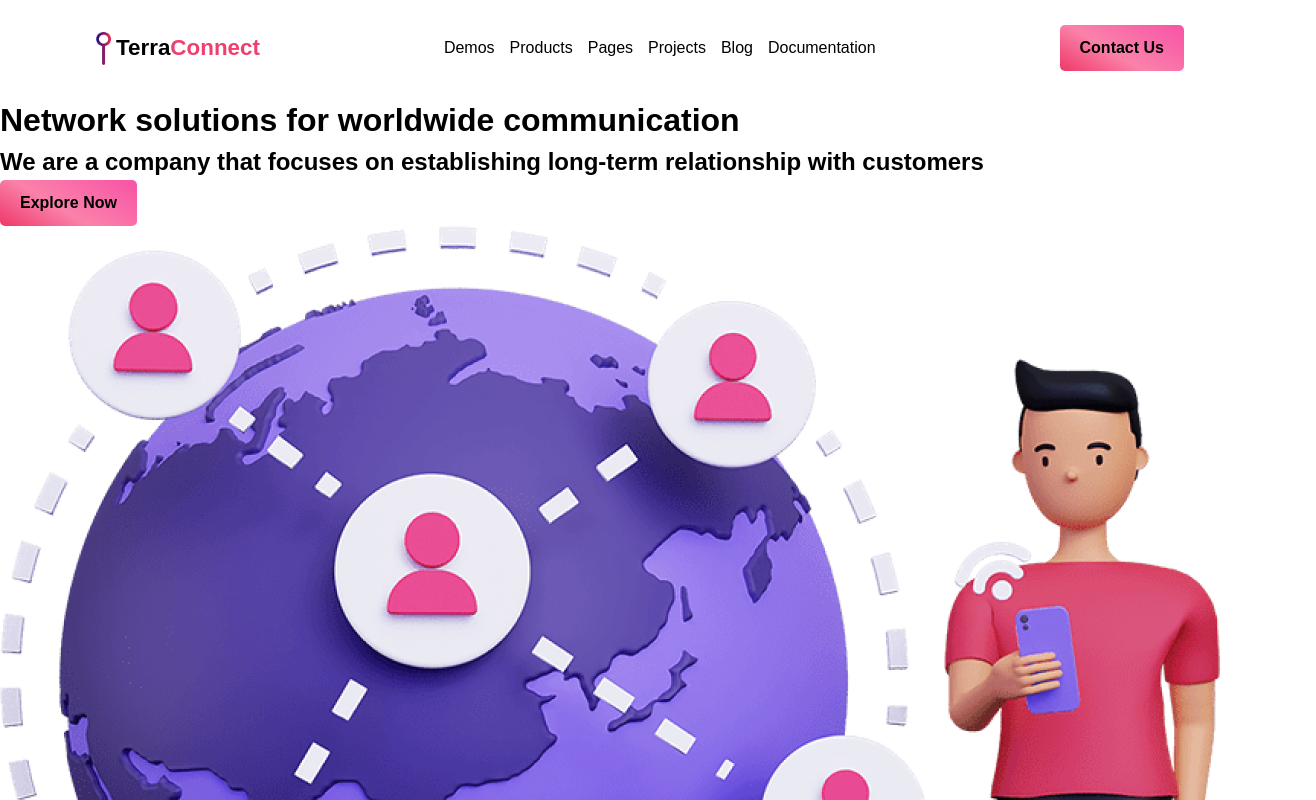
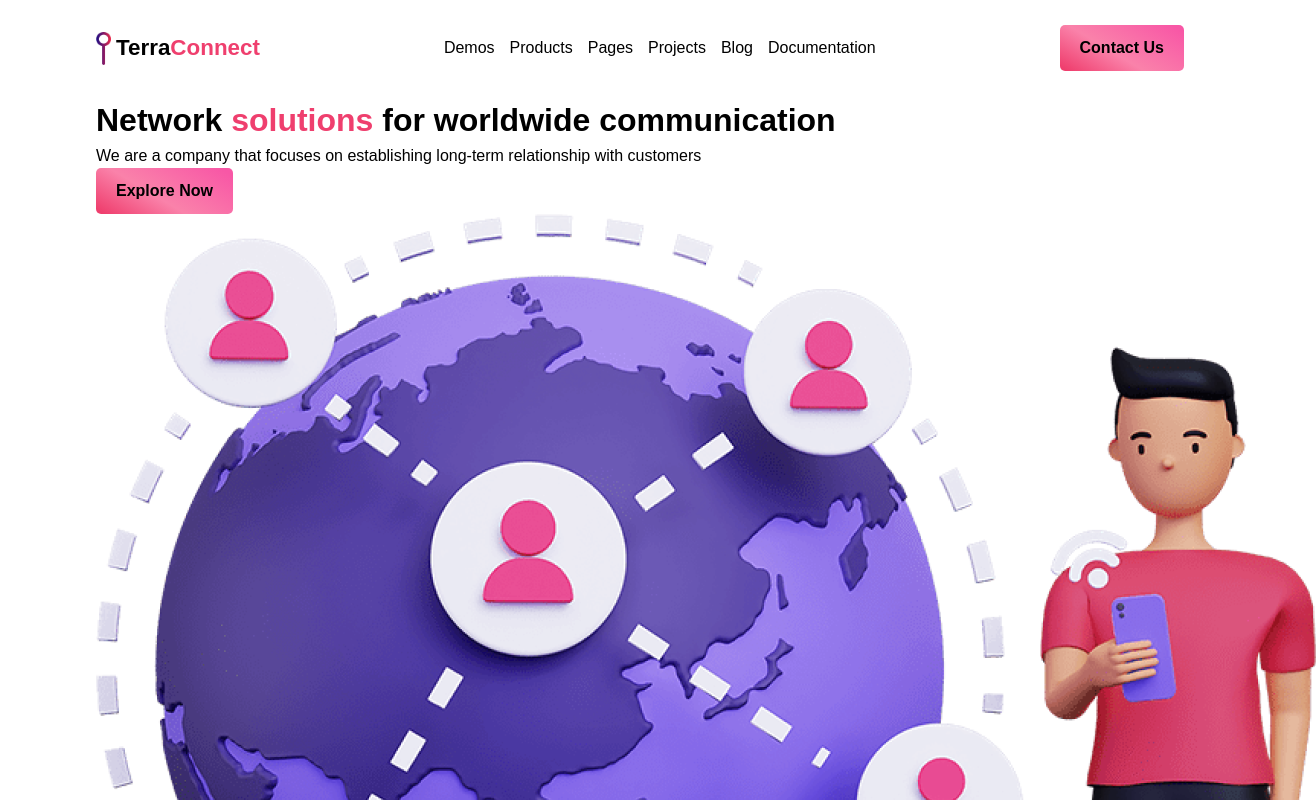
Before and after one commit to Hizmy-M/React-Projects, a React (Vite) app in the folder 05.terraConnect-web/: page / in a window 1280 px wide. Shown: the top 800 px of the page, 1316 px wide, since content can reach past the window. Built offline with nearby package versions, Linux system fonts and the light colour scheme; a web font is replaced by a local one.

Commit message:
feat: hero section  stylecompleted

```diff
--- a/05.terraConnect-web/src/HeroSection.jsx
+++ b/05.terraConnect-web/src/HeroSection.jsx
@@ -1,14 +1,14 @@
 export default function HeroSection() {
     return (
-        <main>
-            <div className="section__container">
+        <main className="backgorund">
+            <div className="section__container width">
                 <div className="section__one">
-                    <h1>Network <span>solutions</span> for worldwide communication</h1>
-                    <h2>We are a company that focuses on establishing long-term relationship with customers</h2>
+                    <h1>Network <span className="logo-color">solutions</span> for worldwide communication</h1>
+                    <p>We are a company that focuses on establishing long-term relationship with customers</p>
                     <button className="primary-button">Explore Now</button>
                 </div>
                 <div className="section__two">
-                    <img src="/src/assets/image-01.png" alt="hero-image" />
+                    <img className="image-responsive" src="/src/assets/image-01.png" alt="hero-image" />
                 </div>
             </div>
         </main>
```
